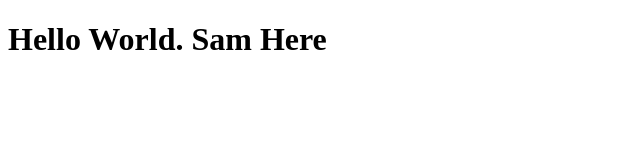
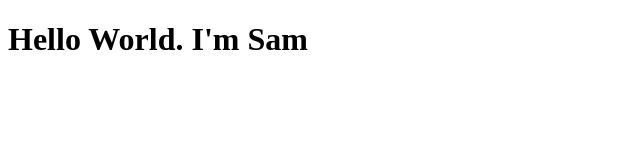
Before and after one commit to SamuelJordan2500/portfolio, a plain HTML site: page index.html in a window 1280 px wide. Shown: the whole page, without its empty margins (0-640 px from the left). Drawn offline with Linux system fonts and the light colour scheme.

Commit message:
Update index.html

```diff
--- a/index.html
+++ b/index.html
@@ -6,6 +6,6 @@
     <title>Sam Jordan's Portfolio</title>
 </head>
 <body>
-<h1>Hello World. Sam Here</h1>
+<h1>Hello World. I'm Sam</h1>
 </body>
 </html>
```
